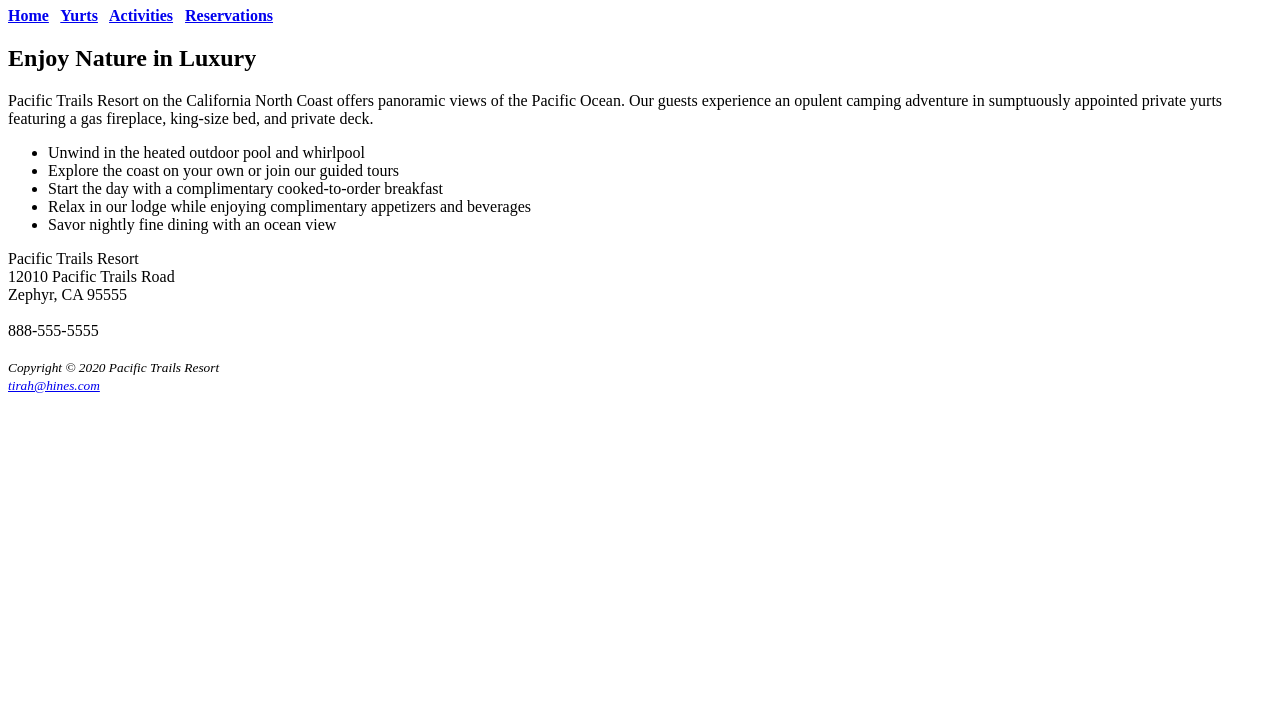
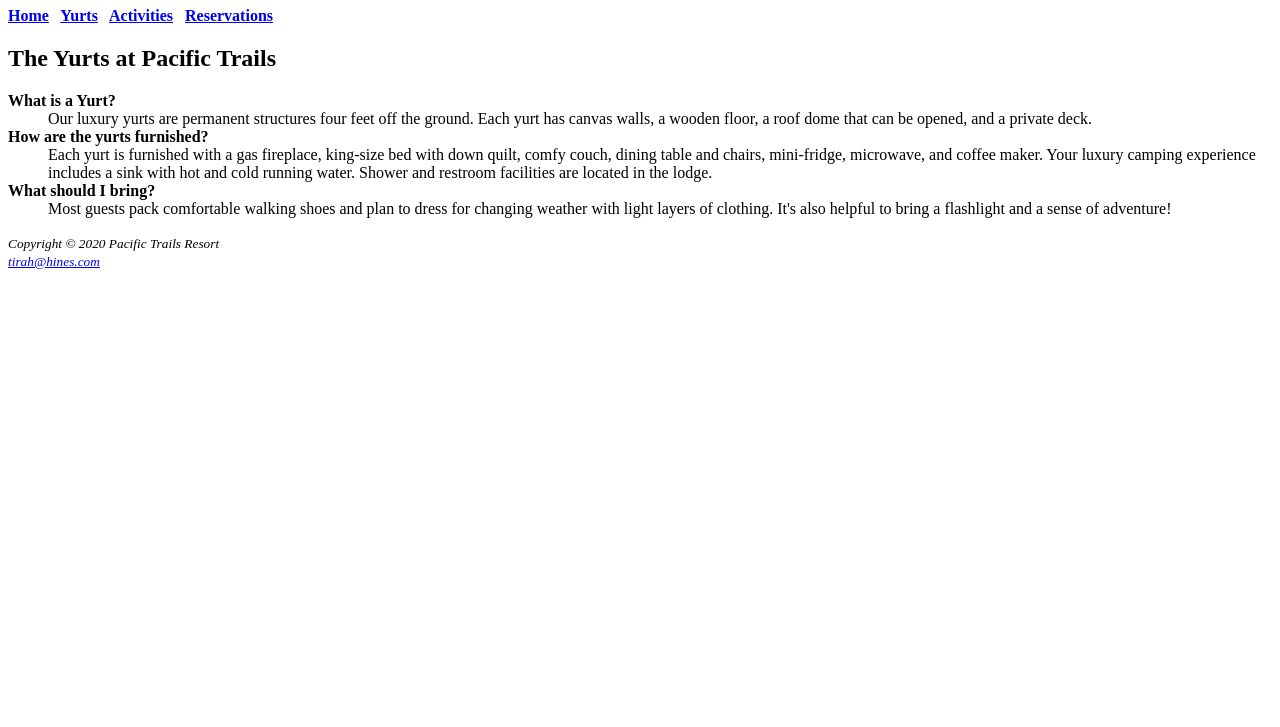
Before and after one commit to Thines9229/SDEV153sp26_TH, a plain HTML site: page ch2/yurts.html in a window 1280 px wide. Shown: the part 73-800 px from the top of the page. Drawn offline with Linux system fonts and the light colour scheme.

Commit message:
Update yurts.html

```diff
--- a/ch2/yurts.html
+++ b/ch2/yurts.html
@@ -1,12 +1,12 @@
 <!DOCTYPE html>
 <html lang="en">
 <head>
-<title>Pacific Trails Resort</title>
+<title>Pacific Trails Resort :: Yurts</title>
 <meta charset="utf-8">
 </head>
 <body>
 <header>
-  <h1>Pacific Trails Resort</h1>
+  <h1>Pacific Trails Resort :: Yurts</h1>
 </header>
 <nav>
   <b><a href="index.html">Home</a> &nbsp;
@@ -16,26 +16,39 @@
   </b>
 </nav>
 <main>
- <h2>Enjoy Nature in Luxury</h2>
- <p>Pacific Trails Resort on the California
-    North Coast offers panoramic views
-    of the Pacific Ocean. Our guests experience an opulent
-    camping adventure in sumptuously appointed
-    private yurts featuring a gas fireplace, king-size
-    bed, and private deck.</p>
- <ul>
- <li>Unwind in the heated outdoor pool and whirlpool</li>
- <li>Explore the coast on your own or join our guided tours
- <li>Start the day with a complimentary cooked-to-order breakfast
- <li>Relax in our lodge while enjoying complimentary appetizers and beverages
- <li>Savor nightly fine dining with an ocean view</li>
- </ul>
- <div>
-    Pacific Trails Resort<br>
-    12010 Pacific Trails Road<br>
-    Zephyr, CA 95555<br><br>
-    888-555-5555<br><br>
- </div>
+ <h2>The Yurts at Pacific Trails</h2>
+ <dl>
+   <dt>
+    <strong>What is a Yurt?</strong>
+   </dt>
+    <dd>
+      Our luxury yurts are permanent structures four
+      feet off the ground. Each yurt has canvas walls,
+      a wooden floor, a roof dome that can be opened,
+      and a private deck.
+    </dd>
+   <dt>
+    <strong>How are the yurts furnished?</strong>
+   </dt>
+    <dd>
+      Each yurt is furnished with a gas fireplace,
+      king-size bed with down quilt, comfy couch,
+      dining table and chairs, mini-fridge, microwave,
+      and coffee maker. Your luxury camping experience
+      includes a sink with hot and cold running water.
+      Shower and restroom facilities are located in the
+      lodge.
+    </dd>
+   <dt>
+    <strong>What should I bring?</strong>
+   </dt>
+    <dd>
+      Most guests pack comfortable walking shoes and
+      plan to dress for changing weather with light
+      layers of clothing. It's also helpful to bring a
+      flashlight and a sense of adventure!
+    </dd>
+ </dl>
 </main>
 <footer>
   <small><i>Copyright &copy; 2020 Pacific Trails Resort <br>
```
